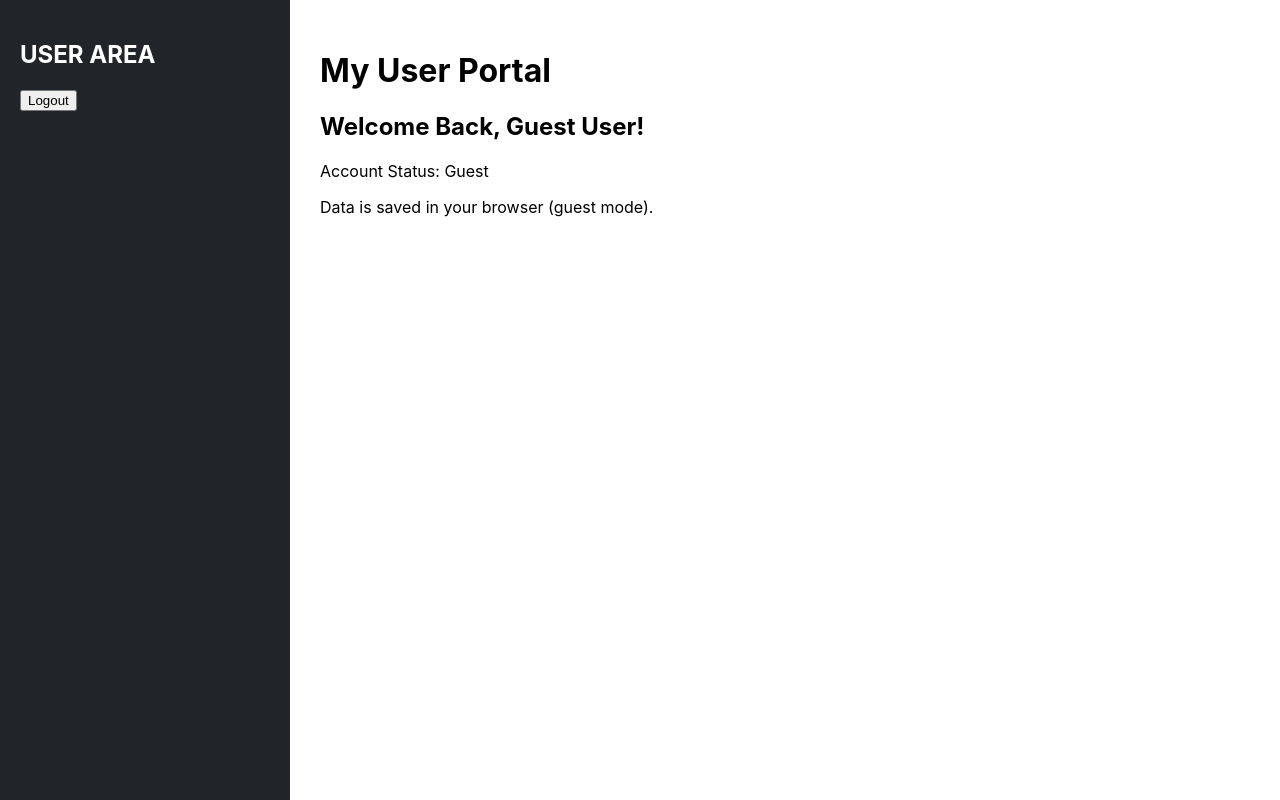
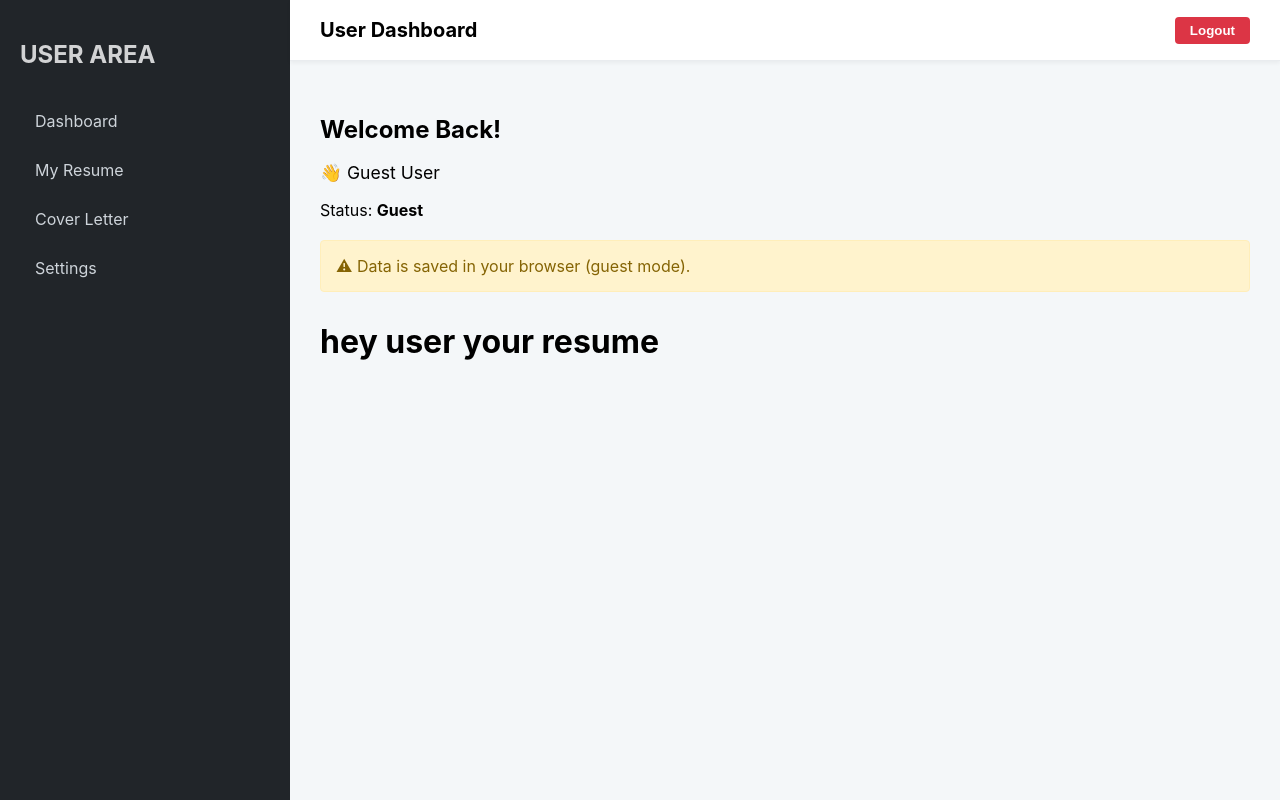
Before and after one commit to sas12mita/smart-resume, a React (Create React App) app in the folder frontend/: page /user/dashboard in a window 1280 px wide. Built offline with nearby package versions, Linux system fonts and the light colour scheme.

Commit message:
routing userdashboard

```diff
--- /dev/null
+++ b/frontend/src/pages/user/DashboardContent.js
@@ -0,0 +1,5 @@
+export default function DashboardContent() {
+    return <h1>
+       hey user your resume
+    </h1>
+}
--- a/frontend/src/pages/user/UserDashboard.js
+++ b/frontend/src/pages/user/UserDashboard.js
@@ -1,4 +1,5 @@
 import { useEffect, useState } from "react";
+import { Outlet, Link } from "react-router-dom";
 import axios from "axios";
 
 export default function UserDashboard() {
@@ -8,7 +9,7 @@ export default function UserDashboard() {
   });
   const [loading, setLoading] = useState(true);
 
-  const title = "My User Portal";
+  const title = "User Dashboard"; // Updated to match "Admin Dashboard" style
 
   const handleLogout = () => {
     localStorage.removeItem("userToken");
@@ -19,7 +20,6 @@ export default function UserDashboard() {
     const token = localStorage.getItem("userToken");
 
     if (token) {
-      // Logged-in user
       axios
         .get("/api/user/dashboard", {
           headers: { Authorization: "Bearer " + token },
@@ -27,12 +27,10 @@ export default function UserDashboard() {
         .then((res) => setUserData(res.data))
         .catch(() => handleLogout());
     } else {
-      // Guest mode
       const guestData = localStorage.getItem("guestData");
       if (guestData) {
         setUserData(JSON.parse(guestData));
       }
-      // No redirect for guest
     }
 
     setLoading(false);
@@ -41,20 +39,108 @@ export default function UserDashboard() {
   if (loading) return <p>Loading...</p>;
 
   return (
-    <div style={{ display: "flex", minHeight: "100vh" }}>
-      {/* Sidebar */}
-      <div style={{ width: "250px", backgroundColor: "#212529", color: "white", padding: 20 }}>
-        <h2>USER AREA</h2>
-        <button onClick={handleLogout}>Logout</button>
+    <div style={{ display: "flex", minHeight: "100vh", backgroundColor: "#f4f7f9" }}>
+
+      {/* SIDEBAR - Dark Gray */}
+      <aside
+        style={{
+          width: "250px",
+          backgroundColor: "#212529",
+          color: "white",
+          padding: 20,
+          flexShrink: 0,
+        }}
+      >
+        <h2 style={{ fontSize: "1.5rem", marginBottom: "30px", opacity: 0.8 }}>USER AREA</h2>
+        <nav>
+          <ul style={{ listStyle: "none", padding: 0 }}>
+            <li>
+              <Link to="profile" style={linkStyle}>Dashboard</Link>
+            </li>
+            <li>
+              <Link to="resume/template" style={linkStyle}>My Resume</Link>
+            </li>
+            <li>
+              <Link to="coverletter" style={linkStyle}>Cover Letter</Link>
+            </li>
+            <li>
+              <Link to="setting" style={linkStyle}>Settings</Link>
+            </li>
+          </ul>
+        </nav>
+      </aside>
+
+      {/* RIGHT SIDE WRAPPER */}
+      <div style={{ flexGrow: 1, display: "flex", flexDirection: "column" }}>
+
+        {/* HEADER - White Background with Logout Button */}
+        <header
+          style={{
+            height: "60px",
+            backgroundColor: "#fff",
+            display: "flex",
+            justifyContent: "space-between",
+            alignItems: "center",
+            padding: "0 30px",
+            boxShadow: "0 2px 4px rgba(0,0,0,0.05)",
+            borderBottom: "1px solid #e9ecef"
+          }}
+        >
+          <h2 style={{ margin: 0, fontSize: "1.25rem", fontWeight: "bold" }}>{title}</h2>
+          <button
+            onClick={handleLogout}
+            style={{
+              padding: "6px 15px",
+              backgroundColor: "#dc3545",
+              color: "white",
+              border: "none",
+              borderRadius: "4px",
+              cursor: "pointer",
+              fontWeight: "bold"
+            }}
+          >
+            Logout
+          </button>
+        </header>
+
+        {/* MAIN CONTENT AREA - Gray Background */}
+        <main style={{ flexGrow: 1, padding: 30 }}>
+          <h3 style={{ fontSize: "1.5rem", marginBottom: "10px" }}>Welcome Back!</h3>
+          <p style={{ fontSize: "1.1rem" }}>👋 {userData.name}</p>
+          <p>Status: <span style={{ fontWeight: "bold" }}>{userData.status}</span></p>
+
+          {userData.status === "Guest" && (
+            <div style={{
+              marginTop: 20,
+              padding: "15px",
+              backgroundColor: "#fff3cd",
+              border: "1px solid #ffeeba",
+              borderRadius: "4px",
+              color: "#856404"
+            }}>
+              ⚠ Data is saved in your browser (guest mode).
+            </div>
+          )}
+
+          <div style={{ marginTop: "30px" }}>
+            <Outlet />
+          </div>
+        </main>
       </div>
 
-      {/* Main Content */}
-      <div style={{ flexGrow: 1, padding: 30 }}>
-        <h1>{title}</h1>
-        <h2>Welcome Back, {userData.name}!</h2>
-        <p>Account Status: {userData.status}</p>
-        {userData.status === "Guest" && <p>Data is saved in your browser (guest mode).</p>}
-      </div>
     </div>
   );
 }
+
+const linkStyle = {
+  display: "block",
+  color: "#ced4da",
+  textDecoration: "none",
+  padding: "12px 15px",
+  borderRadius: "4px",
+  marginBottom: "5px",
+  transition: "all 0.3s",
+};
+
+// For hover effect, you might want to move linkStyle to a CSS file,
+// but for this standalone code, it matches the sidebar design.
--- /dev/null
+++ b/frontend/src/pages/user/coverletter/CoverLetter.js
@@ -0,0 +1,3 @@
+export default function CoverLetter() {
+  return <h2>My Cover Letter</h2>;
+}
--- /dev/null
+++ b/frontend/src/pages/user/resume/TemplateSelect.js
@@ -0,0 +1,3 @@
+export default function TemplateSelect() {
+  return <h2>My Resume</h2>;
+}
--- /dev/null
+++ b/frontend/src/pages/user/setting/Setting.js
@@ -0,0 +1,3 @@
+export default function Setting() {
+  return <h2>Account Settings</h2>;
+}
--- a/frontend/src/routes/AppRoutes.js
+++ b/frontend/src/routes/AppRoutes.js
@@ -5,12 +5,21 @@ import Home from "../pages/Home";
 import UserDashboard from "../pages/user/UserDashboard";
 import AdminDashboard from "../pages/admin/AdminDashboard";
 import AdminLogin from "../pages/admin/AdminLogin";
+import DashboardContent from "../pages/user/DashboardContent";
+import TemplateSelect from "../pages/user/resume/TemplateSelect";
+import Setting from "../pages/user/setting/Setting";
+import CoverLetter from "../pages/user/coverletter/CoverLetter";
 
 function AppRoutes() {
   return (
     <Routes>
       <Route path="/" element={<Home />} />
-      <Route path="/user/dashboard" element={<UserDashboard />} />
+      <Route path="/user/dashboard" element={<UserDashboard />}>
+        <Route index element={<DashboardContent />} />   {/* 👈 DEFAULT */}
+        <Route path="resume/template" element={<TemplateSelect />} />
+        <Route path="setting" element={<Setting/>} />
+        <Route path="coverletter" element={<CoverLetter/>} />
+      </Route>
       <Route path="/admin/dashboard" element={<AdminDashboard />} />
       <Route path="/admin/login" element={<AdminLogin />} />
     </Routes>
```
Also changed, not shown: frontend/src/pages/resume/template/template3.js (deleted), frontend/src/pages/user/resume/create.js (added), frontend/src/pages/user/resume/template/template1.js (added), frontend/src/pages/user/resume/template/template2.js (added), frontend/src/pages/user/resume/template/template3.js (added).
